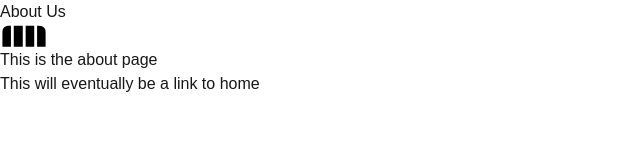
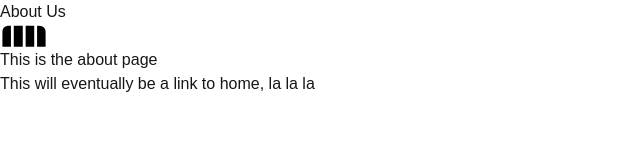
Before and after one commit to superbunker/araum-site, a Next.js app: page /about in a window 1280 px wide. Shown: the top 162 px of the page, without its empty margins (0-640 px from the left). Built offline with nearby package versions, Linux system fonts and the light colour scheme; a web font is replaced by a local one.

Commit message:
dummy commit to test workflow

```diff
--- a/src/app/about/page.js
+++ b/src/app/about/page.js
@@ -13,7 +13,7 @@ export default function AboutPage() {
                   priority
                 />
         <p>This is the about page</p>
-        <p>This will eventually be a link to home</p>
+        <p>This will eventually be a link to home, la la la</p>
       </div>
     );
   }
```
